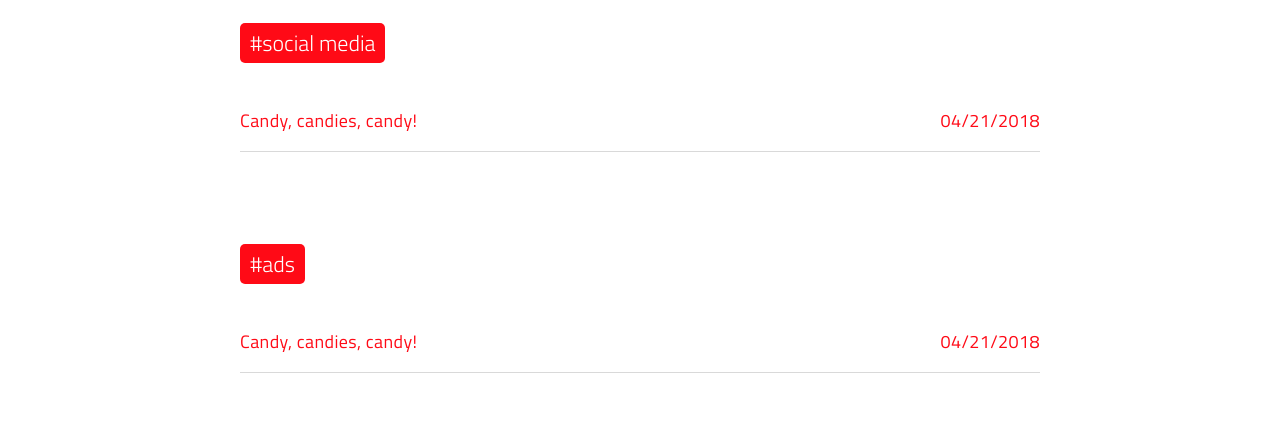
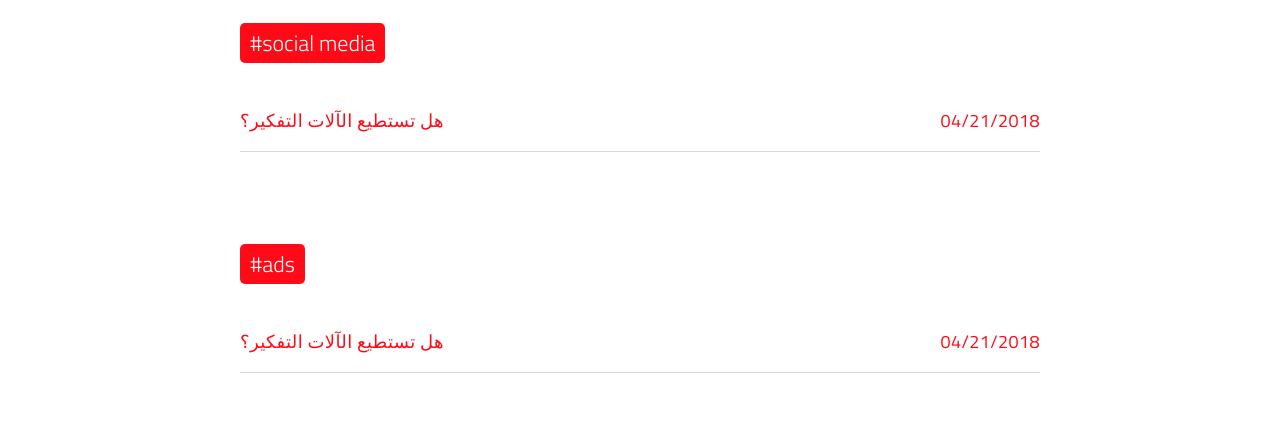
Before and after one commit to houcinegl/jekflix-AR, a Jekyll site: the page built from tags.html, in a window 1280 px wide and 900 px high, scrolled down 5343 px. Shown: the part 153-595 px from the top of the window. Built offline with Jekyll 4.4.1, drawn with Linux system fonts in a browser that asks for light colours; a script that is not in the unit is left out; part of the change alters nothing that is shown.

Commit message:
Update Posts “2011-06-06-candy-candies-candy”

````diff
--- a/_posts/2011-06-06-candy-candies-candy.md
+++ b/_posts/2011-06-06-candy-candies-candy.md
@@ -1,9 +1,10 @@
 ---
 date: 2018-04-21 12:26:40
 layout: post
-title: Candy, candies, candy!
-subtitle: Lorem ipsum dolor sit amet, consectetur adipisicing elit.
-description: Lorem ipsum dolor sit amet, consectetur adipisicing elit, sed do eiusmod tempor incididunt ut labore et dolore magna aliqua.
+title: هل تستطيع الآلات التفكير؟
+subtitle: ""
+description: تزداد شعبية الذكاء الاصطناعي في جميع أنحاء العالم - إليك أحدث
+  الأخبار والتطورات التي تحتاج إلى معرفتها
 image: https://res.cloudinary.com/dm7h7e8xj/image/upload/v1559822137/theme11_vei7iw.jpg
 optimized_image: https://res.cloudinary.com/dm7h7e8xj/image/upload/c_scale,w_380/v1559822137/theme11_vei7iw.jpg
 category: marketing
@@ -11,116 +12,54 @@ tags:
   - social media
   - ads
 author: thiagorossener
+paginate: true
 ---
+# ما هو الذكاء الاصطناعي؟
 
-Cas sociis natoque penatibus et magnis <a href="#">dis parturient montes</a>, nascetur ridiculus mus. *Aenean eu leo quam.* Pellentesque ornare sem lacinia quam venenatis vestibulum. Sed posuere consectetur est at lobortis. Cras mattis consectetur purus sit amet fermentum.
+الذكاء الاصطناعي (AI) هو فرع واسع النطاق لعلوم الكمبيوتر يهتم ببناء آلات ذكية قادرة على أداء المهام التي تتطلب عادةً ذكاءً بشريًا. الذكاء الاصطناعي هو علم متعدد التخصصات له مناهج متعددة ، لكن التطورات في [التعلم الآلي والتعلم](https://translate.googleusercontent.com/translate_c?depth=1&hl=en&pto=aue&rurl=translate.google.com&sl=en&sp=nmt4&tl=ar&u=https://builtin.com/machine-learning&usg=ALkJrhijsNSvKBMockc6UHj1eZ46TK_Lxg) العميق تخلق نقلة نوعية في كل قطاع تقريبًا من صناعة التكنولوجيا.
 
-> Curabitur blandit tempus porttitor. Nullam quis risus eget urna mollis ornare vel eu leo. Nullam id dolor id nibh ultricies vehicula ut id elit.
+### هل تستطيع الآلات التفكير؟ - آلان تورينج ، 1950
 
-Etiam porta **sem malesuada magna** mollis euismod. Cras mattis consectetur purus sit amet fermentum. Aenean lacinia bibendum nulla sed consectetur.
+بعد أقل من عقد من كسر آلة التشفير النازية Enigma ومساعدة قوات الحلفاء على الفوز في الحرب العالمية الثانية ، غيّر عالم الرياضيات Alan Turing التاريخ مرة أخرى بسؤال بسيط: "هل تستطيع الآلات التفكير؟"
 
-## Inline HTML elements
+وضعت الورقة العلمية لتورينج " الحوسبة الآلية والذكاء " (1950) ، واختبار تورينج اللاحق ، الهدف الأساسي والرؤية للذكاء الاصطناعي.
 
-HTML defines a long list of available inline tags, a complete list of which can be found on the [Mozilla Developer Network](https://developer.mozilla.org/en-US/docs/Web/HTML/Element).
+الذكاء الاصطناعي في جوهره هو فرع علوم الكمبيوتر الذي يهدف إلى الإجابة على سؤال تورينج بالإيجاب. إنه محاولة لتكرار أو محاكاة الذكاء البشري في الآلات. أدى الهدف الموسع للذكاء الاصطناعي إلى إثارة العديد من الأسئلة والنقاشات. لدرجة أنه لا يوجد تعريف واحد للمجال مقبول عالميًا.  القيد الرئيسي في تعريف الذكاء الاصطناعي على أنه مجرد "آلات بناء ذكية" هو أنه لا يفسر في الواقع *ما هو الذكاء الاصطناعي؟ ما الذي يجعل الآلة ذكية؟*
 
-- **To bold text**, use `<strong>`.
-- *To italicize text*, use `<em>`.
-- Abbreviations, like <abbr title="HyperText Markup Langage">HTML</abbr> should use `<abbr>`, with an optional `title` attribute for the full phrase.
-- Citations, like <cite>&mdash; Thiago Rossener</cite>, should use `<cite>`.
-- <del>Deleted</del> text should use `<del>` and <ins>inserted</ins> text should use `<ins>`.
-- Superscript <sup>text</sup> uses `<sup>` and subscript <sub>text</sub> uses `<sub>`.
+يشير مفهوم الذكاء الاصطناعي كمفهوم إلى قدرة أجهزة الحوسبة على التفكير بشكل أساسي بنفسها واتخاذ القرارات بناءً على البيانات التي يتم تغذيتها. غالبًا ما تكون أنظمة الذكاء الاصطناعي معقدة وقوية للغاية ، مع القدرة على معالجة أعماق المعلومات التي لا يمكن فهمها في وقت سريع للغاية من أجل الوصول إلى نتيجة فعالة.
 
-Most of these elements are styled by browsers with few modifications on our part.
+بفضل الخوارزميات التفصيلية ، أصبحت أنظمة الذكاء الاصطناعي الآن قادرة على أداء مهام الحوسبة العملاقة بشكل أسرع وأكثر كفاءة من العقول البشرية ، مما يساعد على تحقيق خطوات كبيرة في مجالات البحث والتطوير حول العالم.
 
-# Heading 1
+## كيف يتم استخدام الذكاء الاصطناعي؟
 
-## Heading 2
+يندرج الذكاء الاصطناعي عمومًا تحت فئتين رئيسيتين: <!--StartFragment-->
 
-### Heading 3
+**ذكاء اصطناعي** **ضيق:** يُشار إليه أحيانًا باسم "ذكاء اصطناعي ضعيف" ، ويعمل هذا النوع من الذكاء الاصطناعي في سياق محدود وهو محاكاة للذكاء البشري. غالبًا ما يركز الذكاء الاصطناعي الضيق على أداء مهمة واحدة بشكل جيد للغاية وعلى الرغم من أن هذه الآلات قد تبدو ذكية ، إلا أنها تعمل في ظل قيود وقيود أكثر بكثير من أبسط الذكاء البشري.
 
-#### Heading 4
+**الذكاء الاصطناعي العام (AGI)** : يُشار إليه أحيانًا باسم "الذكاء الاصطناعي القوي" ، وهو نوع الذكاء الاصطناعي الذي نراه في الأفلام ، مثل الروبوتات من  *Westworld*  أو البيانات من  *Star Trek: The Next Generation* . الذكاء الاصطناعي العام هو آلة تتمتع بذكاء عام ، ومثل الإنسان ، يمكنها تطبيق هذه الذكاء لحل أي مشكلة.
 
-Vivamus sagittis lacus vel augue rutrum faucibus dolor auctor. Duis mollis, est non commodo luctus, nisi erat porttitor ligula, eget lacinia odio sem nec elit. Morbi leo risus, porta ac consectetur ac, vestibulum at eros.
 
-## Code
 
-Cum sociis natoque penatibus et magnis dis `code element` montes, nascetur ridiculus mus.
+## أمثلة على الذكاء الاصطناعي
 
-```js
-// Example can be run directly in your JavaScript console
+* المساعدون الأذكياء (مثل Siri و Alexa)
+* أدوات رسم خرائط الأمراض والتنبؤ بها
+* تصنيع الروبوتات بدون طيار
+* توصيات علاج رعاية صحية محسنة وشخصية
+* روبوتات المحادثة للتسويق وخدمة العملاء
+* مستشارو Robo لتداول الأسهم
+* مرشحات البريد العشوائي على البريد الإلكتروني
+* أدوات مراقبة وسائل التواصل الاجتماعي للمحتوى الخطير أو الأخبار الكاذبة
+* توصيات الأغاني أو البرامج التلفزيونية من Spotify و Netflix
 
-// Create a function that takes two arguments and returns the sum of those arguments
-var adder = new Function("a", "b", "return a + b");
+إن الذكاء الاصطناعي الضيق يحيط بنا في كل مكان وهو بسهولة أنجح تحقيق للذكاء الاصطناعي حتى الآن. من خلال تركيزه على أداء مهام محددة ، شهد الذكاء الاصطناعي الضيق العديد من الاختراقات في العقد الماضي والتي كان لها "فوائد مجتمعية كبيرة وساهمت في الحيوية الاقتصادية للأمة" ، وفقًا لـ "الاستعداد لمستقبل الذكاء الاصطناعي" ، تقرير عام 2016 الصادر عن إدارة أوباما.
 
-// Call the function
-adder(2, 6);
-// > 8
-```
 
-Aenean lacinia bibendum nulla sed consectetur. Etiam porta sem malesuada magna mollis euismod. Fusce dapibus, tellus ac cursus commodo, tortor mauris condimentum nibh, ut fermentum massa.
 
-## Lists
+تتضمن بعض الأمثلة  الذكاء الاصطناعي الضيق على  ما يلي:
 
-Cum sociis natoque penatibus et magnis dis parturient montes, nascetur ridiculus mus. Aenean lacinia bibendum nulla sed consectetur. Etiam porta sem malesuada magna mollis euismod. Fusce dapibus, tellus ac cursus commodo, tortor mauris condimentum nibh, ut fermentum massa justo sit amet risus.
-
-* Praesent commodo cursus magna, vel scelerisque nisl consectetur et.
-* Donec id elit non mi porta gravida at eget metus.
-* Nulla vitae elit libero, a pharetra augue.
-
-Donec ullamcorper nulla non metus auctor fringilla. Nulla vitae elit libero, a pharetra augue.
-
-1. Vestibulum id ligula porta felis euismod semper.
-2. Cum sociis natoque penatibus et magnis dis parturient montes, nascetur ridiculus mus.
-3. Maecenas sed diam eget risus varius blandit sit amet non magna.
-
-Cras mattis consectetur purus sit amet fermentum. Sed posuere consectetur est at lobortis.
-
-Integer posuere erat a ante venenatis dapibus posuere velit aliquet. Morbi leo risus, porta ac consectetur ac, vestibulum at eros. Nullam quis risus eget urna mollis ornare vel eu leo.
-
-## Images
-
-Quisque consequat sapien eget quam rhoncus, sit amet laoreet diam tempus. Aliquam aliquam metus erat, a pulvinar turpis suscipit at.
-
-![placeholder](https://placehold.it/800x400 "Large example image")
-![placeholder](https://placehold.it/400x200 "Medium example image")
-![placeholder](https://placehold.it/200x200 "Small example image")
-
-## Tables
-
-Aenean lacinia bibendum nulla sed consectetur. Lorem ipsum dolor sit amet, consectetur adipiscing elit.
-
-<table>
-  <thead>
-    <tr>
-      <th>Name</th>
-      <th>Upvotes</th>
-      <th>Downvotes</th>
-    </tr>
-  </thead>
-  <tfoot>
-    <tr>
-      <td>Totals</td>
-      <td>21</td>
-      <td>23</td>
-    </tr>
-  </tfoot>
-  <tbody>
-    <tr>
-      <td>Alice</td>
-      <td>10</td>
-      <td>11</td>
-    </tr>
-    <tr>
-      <td>Bob</td>
-      <td>4</td>
-      <td>3</td>
-    </tr>
-    <tr>
-      <td>Charlie</td>
-      <td>7</td>
-      <td>9</td>
-    </tr>
-  </tbody>
-</table>
-
-Nullam id dolor id nibh ultricies vehicula ut id elit. Sed posuere consectetur est at lobortis. Nullam quis risus eget urna mollis ornare vel eu leo.
+* بحث جوجل
+* برنامج التعرف على الصور
+* سيري وأليكسا ومساعدين شخصيين آخرين
+* سيارات ذاتية القيادة
+* واتسون آي بي إم
````
